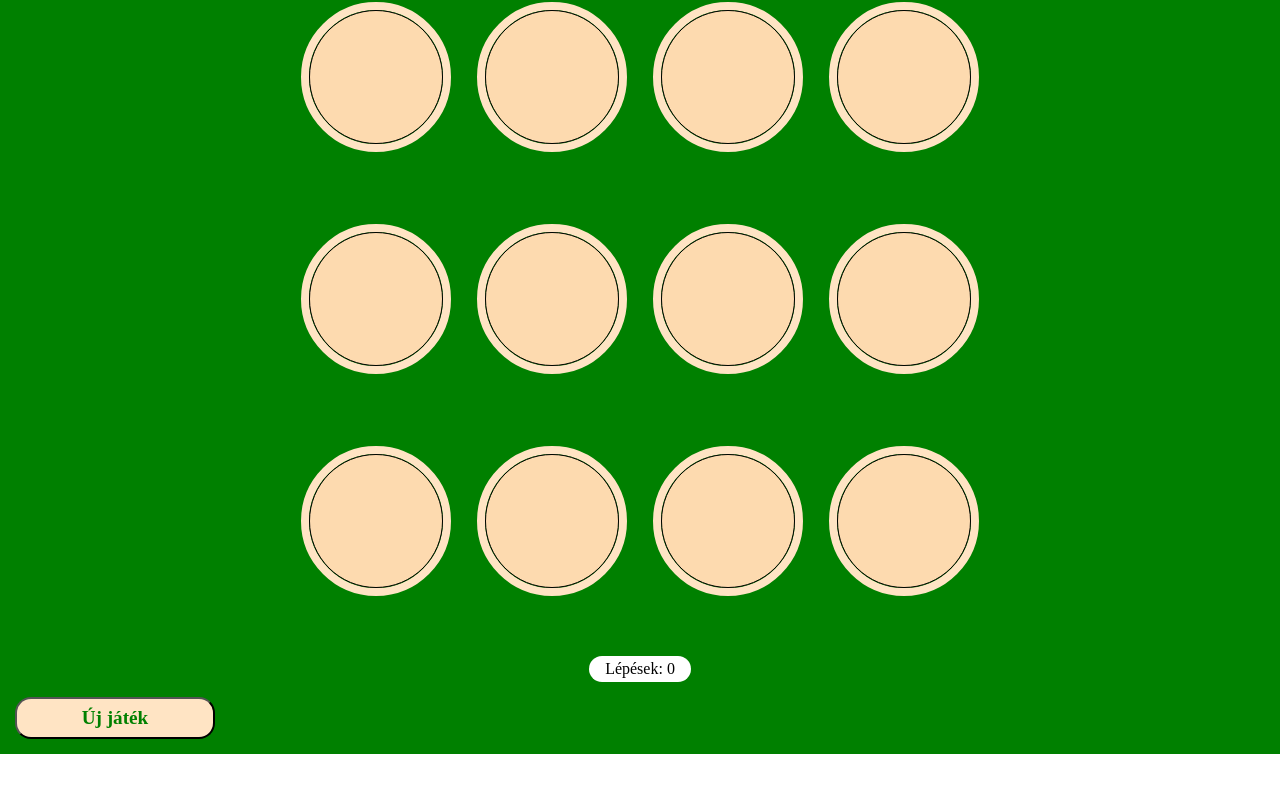
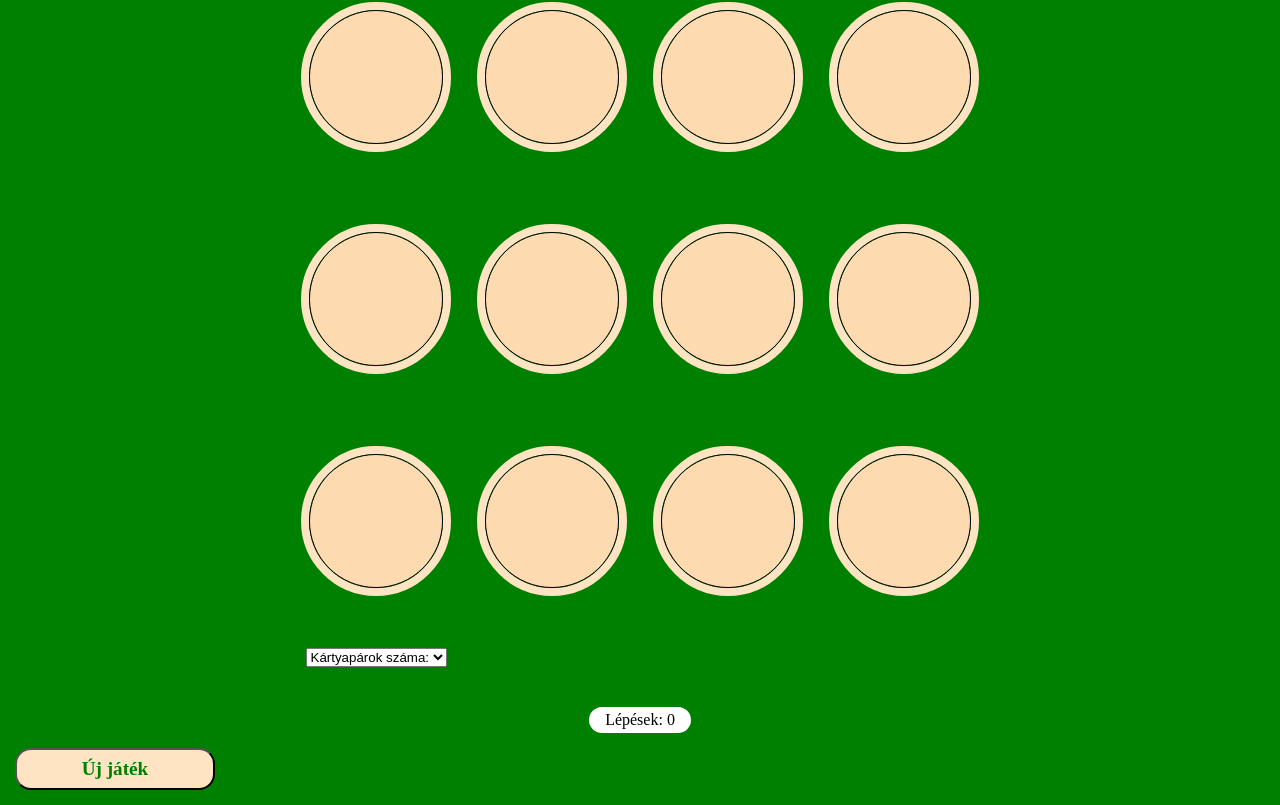
Before and after one commit to Ozsvart/memory-game, a React (Vite) app: page / in a window 1280 px wide. Shown: the part 307-1112 px from the top of the page. Before the commit the page ends 1061 px from the top, so only its background shows below. Built offline with nearby package versions, Linux system fonts and the light colour scheme.

Commit message:
add new feature, choose the number of pairs

```diff
--- a/src/Game/GameBoard.tsx
+++ b/src/Game/GameBoard.tsx
@@ -9,13 +9,20 @@ export function GameBoard() {
   const [secondCard, setSecondCard] = useState<CardItem | null>(null);
   const [stopFlip, setStopFlip] = useState(false);
   const [won, setWon] = useState(false);
+  const [numPairs, setNumPairs] = useState<number | null>(null);
+
+  function shuffleCards(arr: CardItem[]) {
+    return arr.sort(() => 0.5 - Math.random());
+  }
 
   function newGame() {
     setTimeout(() => {
       const duplicatedandShuffledCards = (cards: CardItem[]) => {
+        const shuffledCards = shuffleCards(cards);
+        const selectedCards = shuffledCards.slice(0, numPairs || cards.length);
         const duplicatedCards = [
-          ...cards,
-          ...cards.map((card) => ({ ...card, id: Math.random() })),
+          ...selectedCards,
+          ...selectedCards.map((card) => ({ ...card, id: Math.random() })),
         ];
         return duplicatedCards.sort(() => 0.5 - Math.random());
       };
@@ -94,6 +101,18 @@ export function GameBoard() {
             stopflip={stopFlip}
           />
         ))}
+        <select
+          className="selectBtn"
+          onChange={(e) => setNumPairs(Number(e.target.value))}
+          value={numPairs || ""}
+        >
+          <option value="" disabled>
+            Kártyapárok száma:
+          </option>
+          <option value="4">4</option>
+          <option value="6">6</option>
+          <option value="8">Összes</option>
+        </select>
       </div>
 
       {won ? (
@@ -101,6 +120,7 @@ export function GameBoard() {
       ) : (
         <div className="comments">Lépések: {moves}</div>
       )}
+
       <button className="button" onClick={newGame}>
         Új játék
       </button>
```
